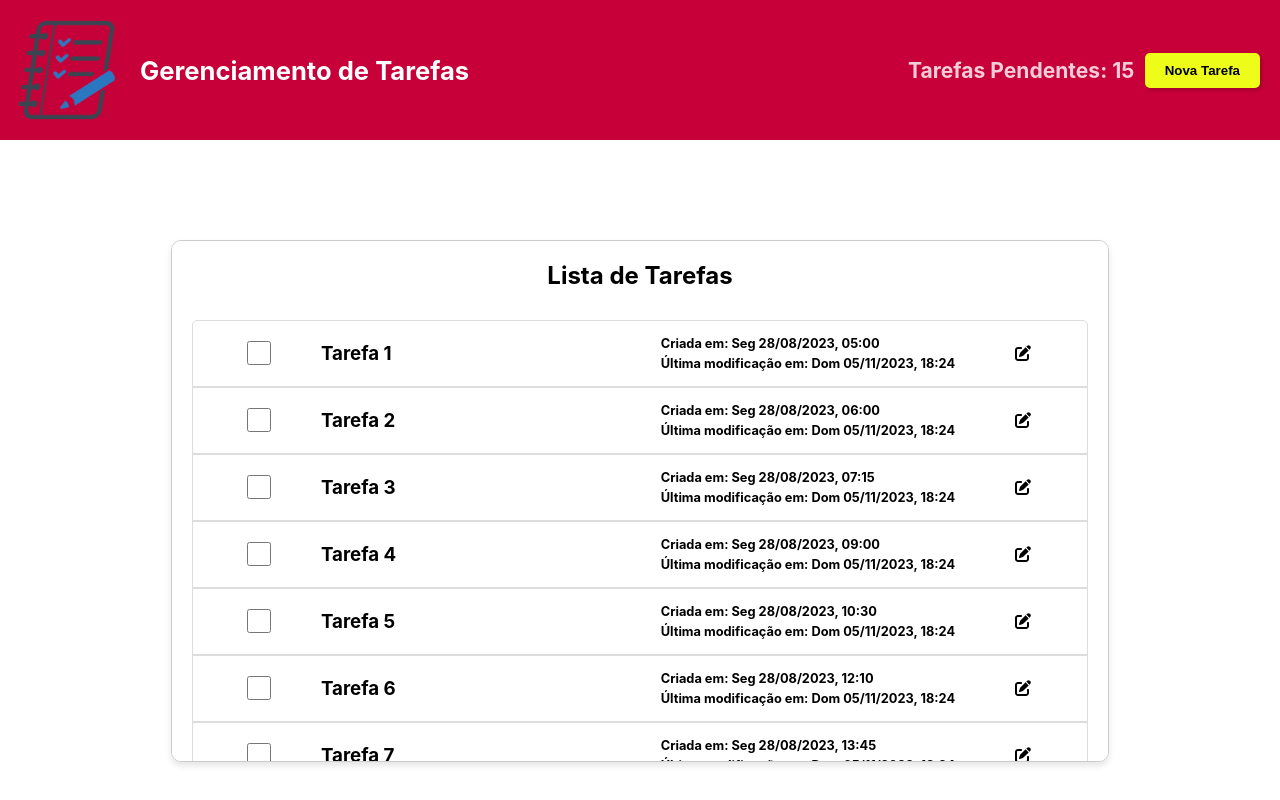
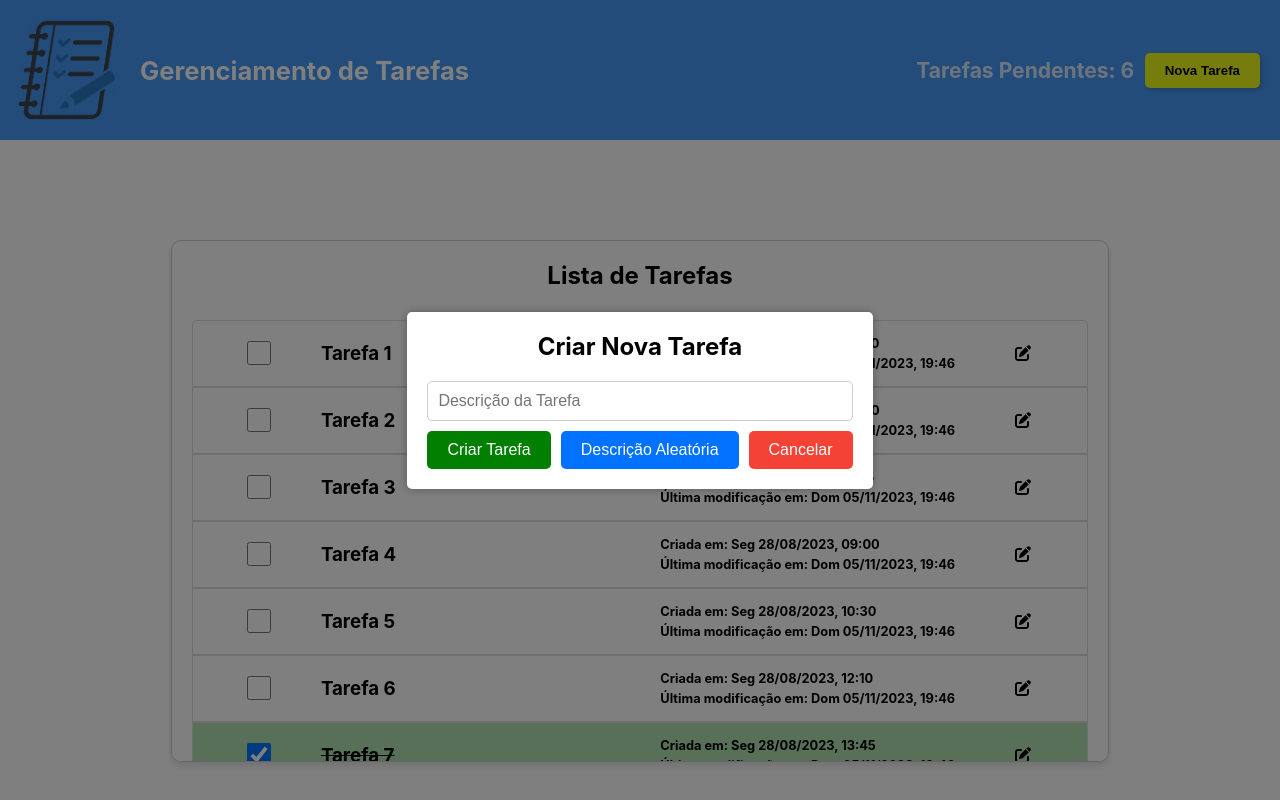
Before and after one commit to SamuelGuimaraesCosta/GerenciamentoTarefasReact, a React (Create React App) app: page / in a window 1280 px wide. Both pictures are taken after a click on the button "Nova Tarefa". Built offline with nearby package versions, Linux system fonts and the light colour scheme; data requests are answered from the project's data file.

Commit message:
included create modal

```diff
--- a/json-server/db.json
+++ b/json-server/db.json
@@ -5,7 +5,7 @@
       "description": "Tarefa 1",
       "completed": false,
       "creationDate": "2023-08-28 08:00",
-      "lastModifiedDate": "2023-11-05 21:24",
+      "lastModifiedDate": "2023-11-05 22:46",
       "modifiedDate": "2023-11-05T21:54:59.527Z"
     },
     {
@@ -13,98 +13,98 @@
       "description": "Tarefa 2",
       "completed": false,
       "creationDate": "2023-08-28 09:00",
-      "lastModifiedDate": "2023-11-05 21:24"
+      "lastModifiedDate": "2023-11-05 22:46"
     },
     {
       "id": 3,
       "description": "Tarefa 3",
       "completed": false,
       "creationDate": "2023-08-28 10:15",
-      "lastModifiedDate": "2023-11-05 21:24"
+      "lastModifiedDate": "2023-11-05 22:46"
     },
     {
       "id": 4,
       "description": "Tarefa 4",
       "completed": false,
       "creationDate": "2023-08-28 12:00",
-      "lastModifiedDate": "2023-11-05 21:24"
+      "lastModifiedDate": "2023-11-05 22:46"
     },
     {
       "id": 5,
       "description": "Tarefa 5",
       "completed": false,
       "creationDate": "2023-08-28 13:30",
-      "lastModifiedDate": "2023-11-05 21:24"
+      "lastModifiedDate": "2023-11-05 22:46"
     },
     {
       "id": 6,
       "description": "Tarefa 6",
       "completed": false,
       "creationDate": "2023-08-28 15:10",
-      "lastModifiedDate": "2023-11-05 21:24"
+      "lastModifiedDate": "2023-11-05 22:46"
     },
     {
       "id": 7,
       "description": "Tarefa 7",
-      "completed": false,
+      "completed": true,
       "creationDate": "2023-08-28 16:45",
-      "lastModifiedDate": "2023-11-05 21:24"
+      "lastModifiedDate": "2023-11-05 22:46"
     },
     {
       "id": 8,
       "description": "Tarefa 8",
-      "completed": false,
+      "completed": true,
       "creationDate": "2023-08-28 17:00",
-      "lastModifiedDate": "2023-11-05 21:24"
+      "lastModifiedDate": "2023-11-05 22:46"
     },
     {
       "id": 9,
       "description": "Tarefa 9",
-      "completed": false,
+      "completed": true,
       "creationDate": "2023-08-28 18:15",
-      "lastModifiedDate": "2023-11-05 21:24"
+      "lastModifiedDate": "2023-11-05 22:46"
     },
     {
       "id": 10,
       "description": "Tarefa 10",
-      "completed": false,
+      "completed": true,
       "creationDate": "2023-08-28 19:30",
-      "lastModifiedDate": "2023-11-05 21:24"
+      "lastModifiedDate": "2023-11-05 22:46"
     },
     {
       "id": 11,
       "description": "Tarefa 11",
-      "completed": false,
+      "completed": true,
       "creationDate": "2023-08-28 21:15",
-      "lastModifiedDate": "2023-11-05 21:24"
+      "lastModifiedDate": "2023-11-05 22:46"
     },
     {
       "id": 12,
       "description": "Tarefa 12",
-      "completed": false,
+      "completed": true,
       "creationDate": "2023-08-28 22:30",
-      "lastModifiedDate": "2023-11-05 21:24"
+      "lastModifiedDate": "2023-11-05 22:46"
     },
     {
       "id": 13,
       "description": "Tarefa 13",
-      "completed": false,
+      "completed": true,
       "creationDate": "2023-08-29 08:00",
-      "lastModifiedDate": "2023-11-05 21:24"
+      "lastModifiedDate": "2023-11-05 22:46"
     },
     {
       "id": 14,
       "description": "Tarefa 14",
-      "completed": false,
+      "completed": true,
       "creationDate": "2023-08-29 09:30",
-      "lastModifiedDate": "2023-11-05 21:24"
+      "lastModifiedDate": "2023-11-05 22:46"
     },
     {
       "id": 15,
       "description": "Tarefa 15",
-      "completed": false,
+      "completed": true,
       "creationDate": "2023-08-29 10:45",
-      "lastModifiedDate": "2023-11-05 21:21"
+      "lastModifiedDate": "2023-11-05 22:46"
     }
   ]
 }
--- a/src/components/HeaderPrincipal.tsx
+++ b/src/components/HeaderPrincipal.tsx
@@ -1,5 +1,6 @@
 import { Header, HeaderContent, HeaderTitle, Logo, Navbar, TaskCounter, NewTaskButton } from '../styled-components/Header';
 import { useState, useEffect } from 'react';
+import ModalCreate from './ModalCreate';
 
 interface HeaderPrincipalProps {
   taskCount: number;
@@ -7,6 +8,8 @@ interface HeaderPrincipalProps {
 
 const HeaderPrincipal: React.FC<HeaderPrincipalProps> = ({ taskCount }) => {
   const [headerBackgroundColor, setHeaderBackgroundColor] = useState('#469AF8');
+
+  const [isModalOpen, setIsModalOpen] = useState(false);
 
   useEffect(() => {
     if (taskCount >= 1 && taskCount <= 3) {
@@ -17,6 +20,18 @@ const HeaderPrincipal: React.FC<HeaderPrincipalProps> = ({ taskCount }) => {
       setHeaderBackgroundColor('#469AF8');
     }
   }, [taskCount]);
+
+  const openModal = () => {
+    setIsModalOpen(true);
+  };
+
+  const closeModal = () => {
+    setIsModalOpen(false);
+  };
+
+  const getSubmit = (data: any) => {
+    console.log(data);
+  }
 
   return (
     <div>
@@ -29,9 +44,14 @@ const HeaderPrincipal: React.FC<HeaderPrincipalProps> = ({ taskCount }) => {
         </HeaderContent>
         <Navbar>
           <TaskCounter $bgcolor={headerBackgroundColor}>Tarefas Pendentes: {taskCount}</TaskCounter>
-          <NewTaskButton>Nova Tarefa</NewTaskButton>
+          <NewTaskButton onClick={openModal}>Nova Tarefa</NewTaskButton>
         </Navbar>
       </Header>
+
+      {isModalOpen && (
+        <ModalCreate isOpen={isModalOpen} onClose={closeModal} title="Criar Nova Tarefa" submit={getSubmit}>
+        </ModalCreate>
+      )}
     </div>
   );
 };
--- /dev/null
+++ b/src/components/ModalCreate.tsx
@@ -0,0 +1,76 @@
+import { ButtonWrapper, CancelButton, ErrorMessage, Input, InputWrapper, ModalBackground, ModalContent, ModalTitle, RandomDescriptionButton, StyledForm, SubmitButton } from "../styled-components/Modal";
+import { Controller, useForm } from "react-hook-form";
+import axios from "axios";
+
+const ModalCreate = ({ isOpen, onClose, title, submit }: any) => {
+  const { control, handleSubmit, formState: { errors }, setValue } = useForm();
+
+  if (!isOpen) {
+    return null;
+  }
+
+  const onSubmit = (data: any) => {
+    submit(data);
+
+    closeModal();
+  };
+
+  const closeModal = () => {
+    if (typeof onClose === "function") {
+      onClose();
+    }
+  };
+
+  const fetchRandomActivityDescription = async () => {
+    try {
+      const response = await axios.get('https://www.boredapi.com/api/activity');
+      return response.data.activity;
+    } catch (error) {
+      console.error('Erro ao buscar atividade aleatória:', error);
+      return null;
+    }
+  };
+
+  const generateRandomDescription = async () => {
+    const randomDescription = await fetchRandomActivityDescription();
+
+    if (randomDescription) {
+      setValue('description', randomDescription);
+    }
+  };
+
+  return (
+    <ModalBackground>
+      <ModalContent>
+        <ModalTitle>{title}</ModalTitle>
+        <StyledForm onSubmit={handleSubmit(onSubmit)}>
+          <Controller
+            name="description"
+            control={control}
+            defaultValue=""
+            rules={{
+              required: 'Descrição é obrigatória',
+              minLength: {
+                value: 10,
+                message: 'Descrição deve ter pelo menos 10 caracteres',
+              },
+            }}
+            render={({ field }) => (
+              <InputWrapper>
+                <Input {...field} type="text" placeholder="Descrição da Tarefa" />
+                {errors.description && <ErrorMessage>{errors?.description?.message?.toString()}</ErrorMessage>}
+              </InputWrapper>
+            )}
+          />
+          <ButtonWrapper>
+            <SubmitButton type="submit">Criar Tarefa</SubmitButton>
+            <RandomDescriptionButton type="button" onClick={generateRandomDescription}>Descrição Aleatória</RandomDescriptionButton>
+            <CancelButton type="button" onClick={closeModal}>Cancelar</CancelButton>
+          </ButtonWrapper>
+        </StyledForm>
+      </ModalContent>
+    </ModalBackground>
+  );
+};
+
+export default ModalCreate;
--- /dev/null
+++ b/src/styled-components/Modal.tsx
@@ -0,0 +1,105 @@
+import styled from 'styled-components';
+
+const ModalBackground = styled.div`
+  position: fixed;
+  top: 0;
+  left: 0;
+  width: 100%;
+  height: 100%;
+  background: rgba(0, 0, 0, 0.5);
+  display: flex;
+  justify-content: center;
+  align-items: center;
+`;
+
+const ModalContent = styled.div`
+  background: #fff;
+  padding: 20px;
+  border-radius: 5px;
+  box-shadow: 0 0 10px rgba(0, 0, 0, 0.3);
+  text-align: center;
+`;
+
+const ModalTitle = styled.h1`
+  font-size: 24px;
+  margin: 0;
+  margin-bottom: 20px;
+`;
+
+const StyledForm = styled.form`
+  display: flex;
+  flex-direction: column;
+  gap: 10px;
+`;
+
+const InputWrapper = styled.div`
+  display: flex;
+  flex-direction: column;
+  gap: 5px;
+`;
+
+const Input = styled.input`
+  padding: 10px;
+  border: 1px solid #ccc;
+  border-radius: 5px;
+  font-size: 16px;
+  outline: none;
+
+  &:focus {
+    border-color: #007f00;
+  }
+`;
+
+const ErrorMessage = styled.span`
+  color: #f44336;
+  font-size: 14px;
+`;
+
+const ButtonWrapper = styled.div`
+  display: flex;
+  gap: 10px;
+`;
+
+const SubmitButton = styled.button`
+  padding: 10px 20px;
+  background-color: #007f00;
+  color: #fff;
+  border: none;
+  border-radius: 5px;
+  font-size: 16px;
+  cursor: pointer;
+
+  &:hover {
+    background-color: #005c00;
+  }
+`;
+
+const CancelButton = styled.button`
+  padding: 10px 20px;
+  background-color: #f44336;
+  color: #fff;
+  border: none;
+  border-radius: 5px;
+  font-size: 16px;
+  cursor: pointer;
+
+  &:hover {
+    background-color: #d32f2f;
+  }
+`;
+
+const RandomDescriptionButton = styled.button`
+  padding: 10px 20px;
+  background-color: #0072ff;
+  color: #fff;
+  border: none;
+  border-radius: 5px;
+  font-size: 16px;
+  cursor: pointer;
+
+  &:hover {
+    background-color: #0059e6;
+  }
+`;
+
+export { ModalBackground, ModalContent, ModalTitle, StyledForm, InputWrapper, Input, ErrorMessage, ButtonWrapper, SubmitButton, CancelButton, RandomDescriptionButton };
```
